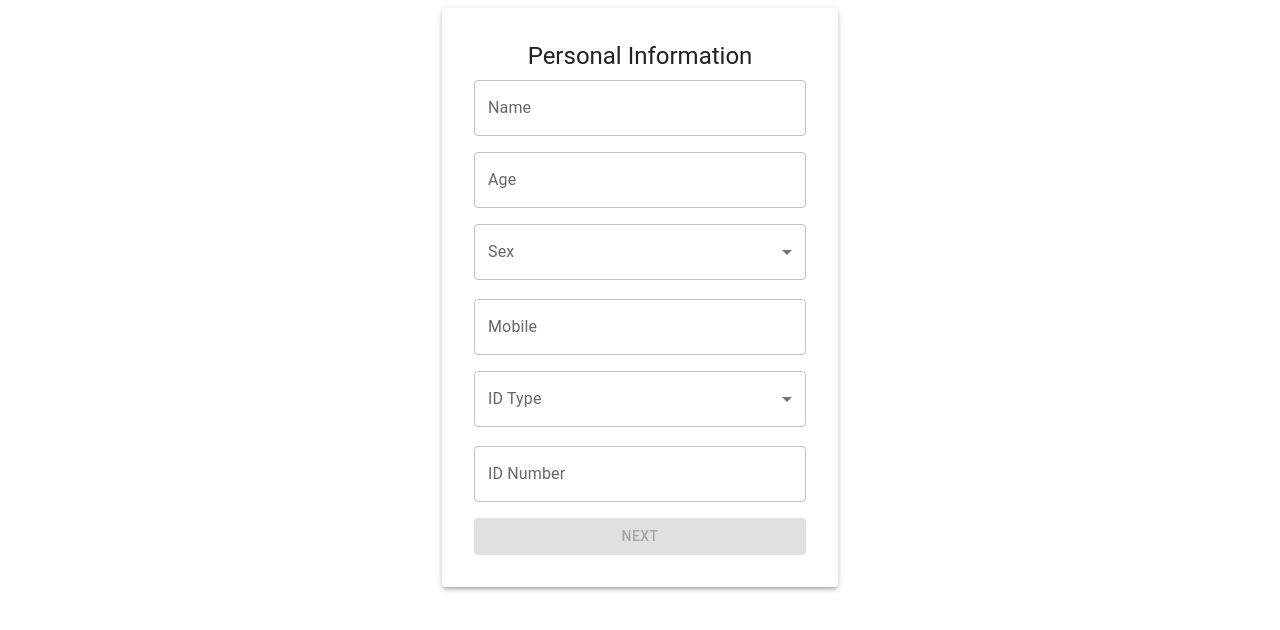
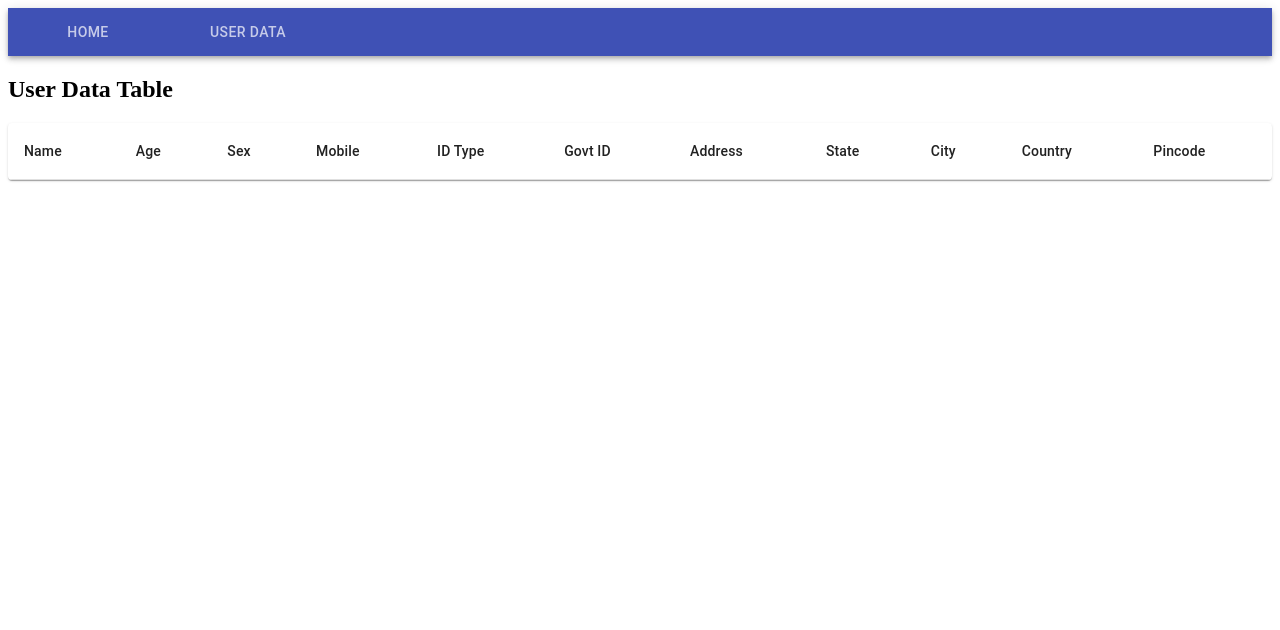
Before and after one commit to eram-14/user-registration-form, a React (Create React App) app: page /user-data in a window 1280 px wide. Shown: the top 630 px of the page. Built offline with nearby package versions, Linux system fonts and the light colour scheme.

Commit message:
added navbar

```diff
--- a/package.json
+++ b/package.json
@@ -26,6 +26,7 @@
     "react-dom": "^18.2.0",
     "react-hook-form": "^7.49.3",
     "react-redux": "^9.1.0",
+    "react-router-dom": "^6.21.3",
     "react-scripts": "5.0.1",
     "styled-components": "^6.1.8",
     "typescript": "^4.4.2",
--- a/src/App.tsx
+++ b/src/App.tsx
@@ -1,18 +1,23 @@
 // App.tsx
-import React, { useMemo } from 'react';
+
+import React from 'react';
+import { BrowserRouter, Route, Routes, Link, Navigate } from 'react-router-dom';
 import { useSelector, useDispatch } from 'react-redux';
 import { RootState } from './redux/store';
 import { nextStep, prevStep, setFormDataStep1, setFormDataStep2 } from './redux/userSlice';
 import Step1Form from './Components/Step1Form';
 import Step2Form from './Components/Step2Form';
 import DataTables from './Components/DataTables';
-import { Button } from '@material-ui/core';
+import { Button, AppBar, Tab, Tabs } from '@material-ui/core';
+import UserDataTablePage from './Components/UserDataTablePage';
 
 const App: React.FC = () => {
   const dispatch = useDispatch();
   const { step, formDataStep1, formDataStep2 } = useSelector(
     (state: RootState) => state.user
   );
+
+  const [navigateToUserData, setNavigateToUserData] = React.useState(false);
 
   const handleStep1Submit = (data: any) => {
     dispatch(setFormDataStep1(data));
@@ -21,27 +26,37 @@ const App: React.FC = () => {
 
   const handleStep2Submit = (data: any) => {
     dispatch(setFormDataStep2(data));
+    // Set the flag to navigate to user-data
+    setNavigateToUserData(true);
   };
 
   const handlePrevStep = () => {
     dispatch(prevStep());
   };
 
-  const dataTableData = useMemo(() => {
-    return [formDataStep1, formDataStep2].filter(Boolean);
-  }, [formDataStep1, formDataStep2]);
+  return (
+    <BrowserRouter>
+      <AppBar position="static">
+        <Tabs>
+          <Tab label="Home" to="/" component={Link} />
+          <Tab label="User Data" to="/user-data" component={Link} />
+        </Tabs>
+      </AppBar>
 
-  return (
-    <div>
-      {step === 1 && <Step1Form onSubmit={handleStep1Submit} />}
-      {step === 2 && <Step2Form onSubmit={handleStep2Submit} />}
-      {step === 2 && (
-        <div>
-          <Button onClick={handlePrevStep}>Previous</Button>
-          <DataTables data={dataTableData} />
-        </div>
-      )}
-    </div>
+      <Routes>
+        <Route
+          path="/"
+          element={(step === 1) ?
+            <Step1Form onSubmit={handleStep1Submit} /> :
+            <>
+              <Step2Form onSubmit={handleStep2Submit} />
+              {navigateToUserData && <Navigate to="/user-data" />}
+            </>
+          }
+        />
+        <Route path="/user-data" element={<UserDataTablePage />} />
+      </Routes>
+    </BrowserRouter>
   );
 };
 
--- /dev/null
+++ b/src/Components/UserDataTablePage.tsx
@@ -0,0 +1,22 @@
+import React from 'react';
+import { useSelector } from 'react-redux';
+import { RootState } from '../redux/store';
+import DataTables from './DataTables';
+
+const UserDataTablePage: React.FC = () => {
+  const formDataStep1 = useSelector((state: RootState) => state.user.formDataStep1);
+  const formDataStep2 = useSelector((state: RootState) => state.user.formDataStep2);
+
+  const dataTableData = React.useMemo(() => {
+    return [formDataStep1, formDataStep2].filter(Boolean);
+  }, [formDataStep1, formDataStep2]);
+
+  return (
+    <div>
+      <h2>User Data Table</h2>
+      <DataTables data={dataTableData} />
+    </div>
+  );
+};
+
+export default UserDataTablePage;
```
Also changed, not shown: 1 other file (tests, documents, lock files or other folders).
